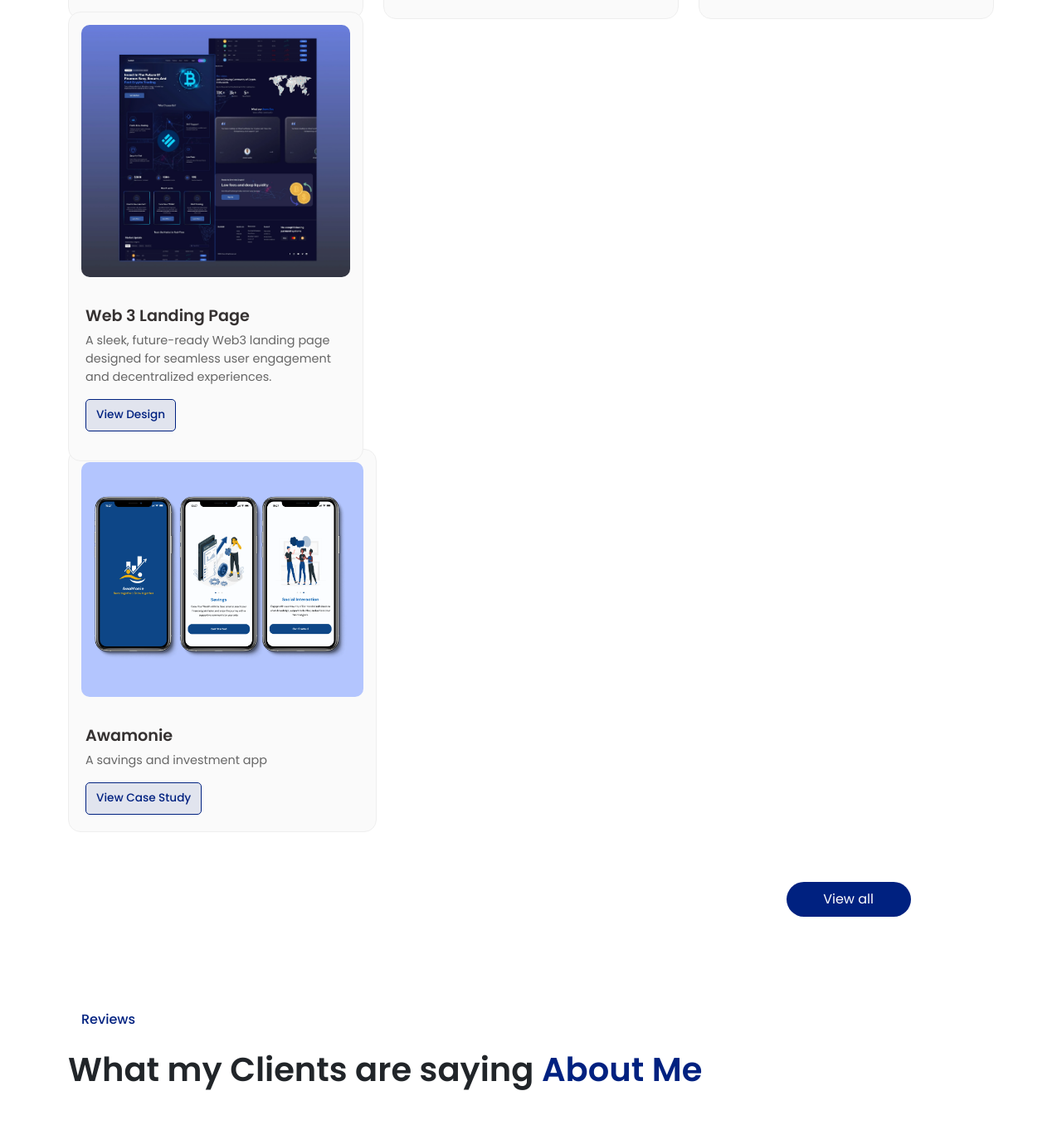
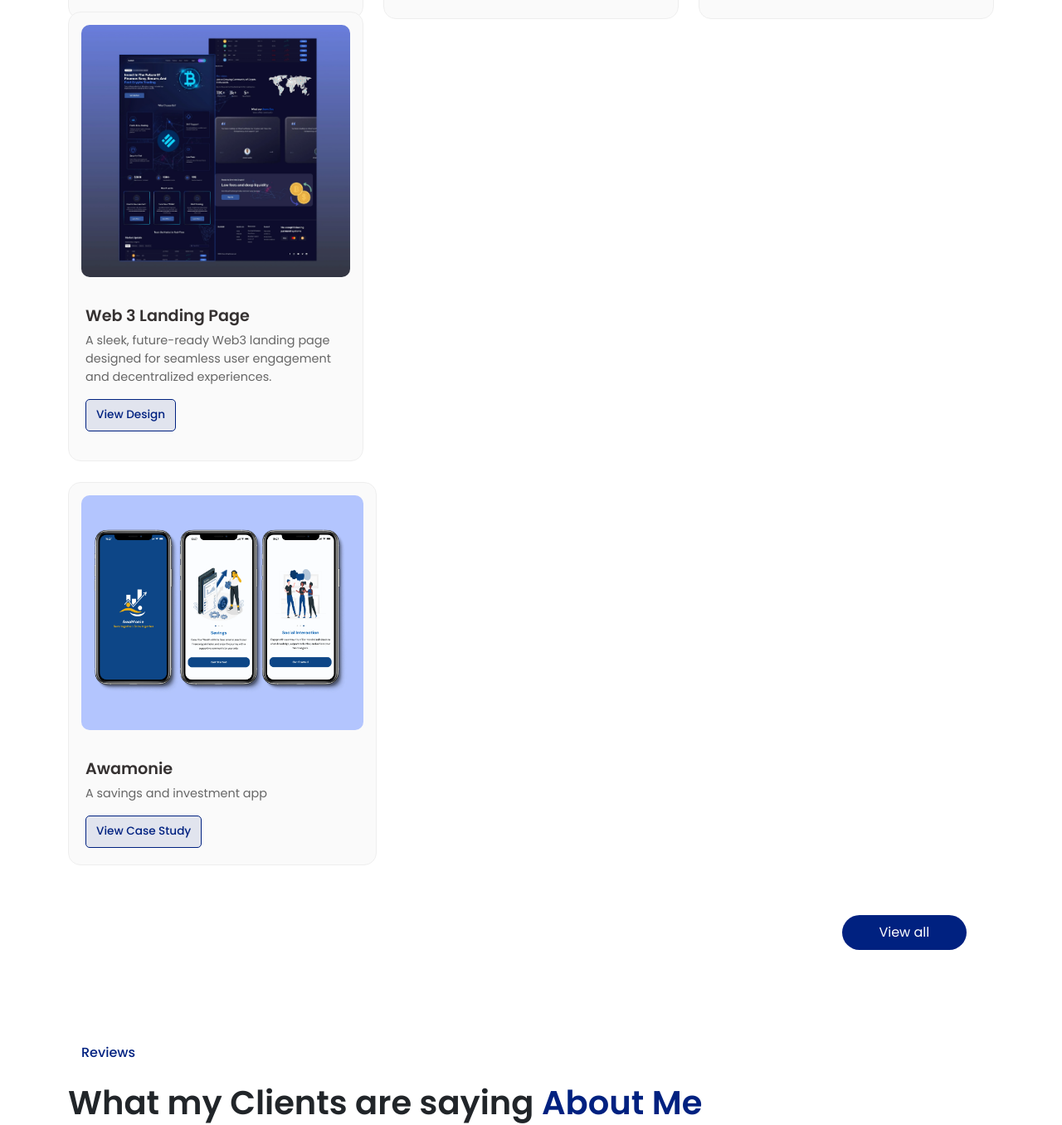
Before and after one commit to Colorblendcreatives/Colorblendcreatives, a Django app: page / in a window 1280 px wide. Shown: the part 3394-4750 px from the top of the page at 83% size. Run offline with Django 5.2, Linux system fonts and the light colour scheme; some libraries are stand-ins or nearby versions.

Commit message:
index.html

```diff
--- a/template/index.html
+++ b/template/index.html
@@ -380,24 +380,23 @@
 
 
             <!-- Awamonie Mobile App - UI/UX -->
-            <div class="col-md-4 project-item uiux">
-                <div class="portfolio-card">
+
+        <div class="col-md-4 mt-3 project-item uiux">
+                <div class="portfolio-card" style="margin-top: 40px;">
                     <div class="portfolio-image">
-                        <img src="{% static 'img/Awamonie.webp' %}" alt="Awamonie app" class="img-fluid">
+                         <img src="{% static 'img/Awamonie.webp' %}" alt="Awamonie app" class="img-fluid">
                     </div>
                     <div class="portfolio-content">
                         <h3>Awamonie</h3>
                         <p>A savings and investment app</p>
-                        <div class="project-actions">
 
-                            <a href="https://www.behance.net/gallery/203453909/AWAMONIE-Savings-and-Investment-app" class="action-btn case-study-btn" target="_blank">
+                           <a href="https://www.behance.net/gallery/203453909/AWAMONIE-Savings-and-Investment-app" class="action-btn case-study-btn" target="_blank">
                                 View Case Study
                             </a>
                         </div>
                     </div>
                 </div>
             </div>
-
 
         <button class="btn view-all-btn" style="display: flex; margin-left: auto; margin-right: 9%; margin-top: 60px; width: 150px; justify-content: center; height: 100%;">
             <a href="https://www.behance.net/ridwanullahoyelami" style="color: inherit; text-decoration: none;">View all</a>
```
